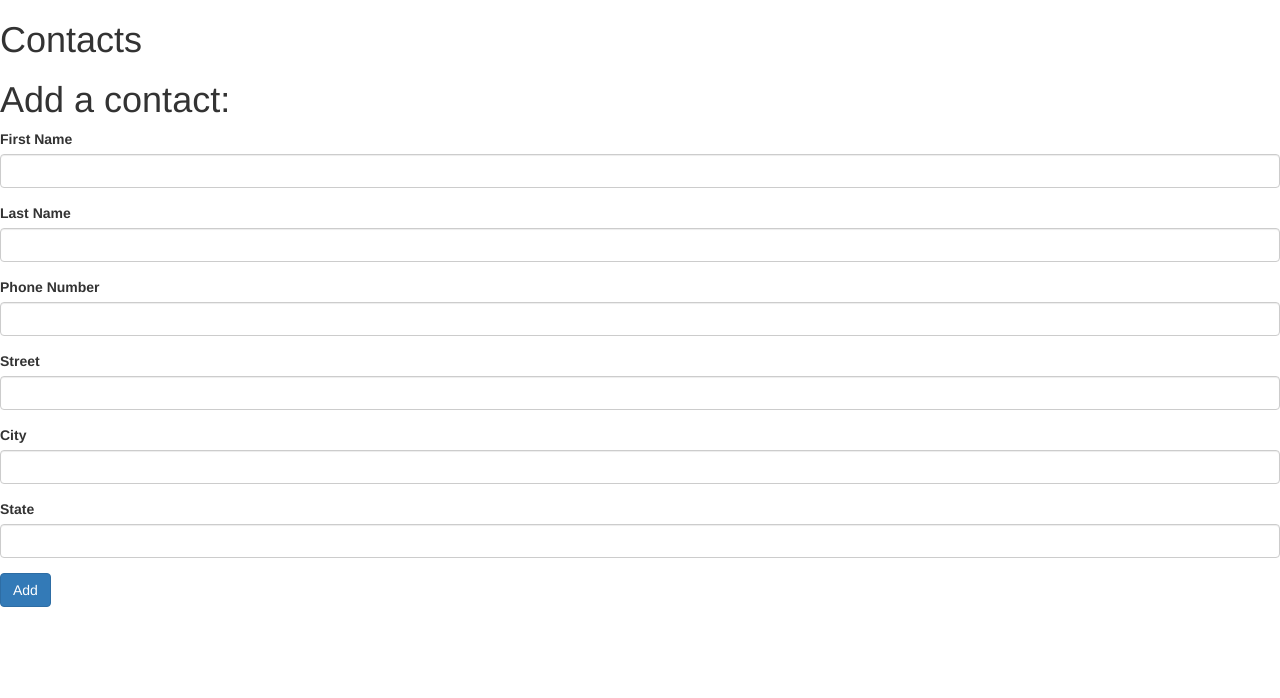
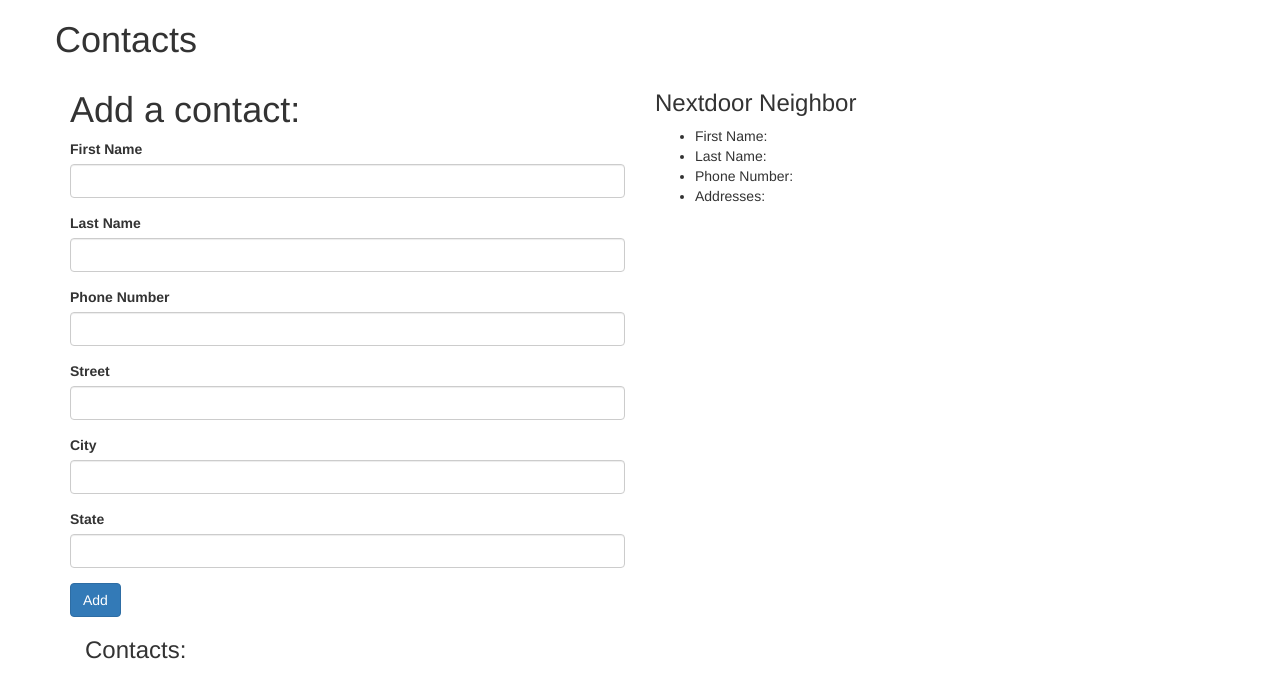
Before and after one commit to jayzamazing/Contact-Application, a website: page index.html in a window 1280 px wide. Drawn offline with nearby package versions, Linux system fonts and the light colour scheme.

Commit message:
Removed style.css for the time being, reorganized html for first row to use grid system in index.html.

```diff
--- a/index.html
+++ b/index.html
@@ -7,11 +7,12 @@
   <link rel="stylesheet" href="https://cdnjs.cloudflare.com/ajax/libs/normalize/4.1.1/normalize.css" type="text/css">
   <link rel="stylesheet" href="node_modules/normalize.css/normalize.css" type="text/css"></head>
   <link rel="stylesheet" href="node_modules/bootstrap/dist/css/bootstrap.css" type="text/css"></head>
-  <link rel="stylesheet" href="css/style.css" type="text/css">
 <body>
-  <section>
+  <section class="container">
+    <section class="row">
       <div>
         <h1>Contacts</h1>
+        <div class="col-sm-6 col-md-6 col-lg-6">
           <form action="">
             <h1>Add a contact:</h1>
             <div class="form-group">
@@ -41,6 +42,26 @@
             <button class="btn btn-default btn-primary">Add</button>
           </form>
         </div>
+        <div class="col-sm-4 col-md-4 col-lg-4">
+          <h3>Nextdoor Neighbor</h3>
+          <ul>
+            <li>First Name: <span id="neighborFirstName"></span></li>
+            <li>Last Name: <span id="neighborFirstName"></span></li>
+            <li>Phone Number: <span id="neighborFirstName"></span></li>
+            <li>Addresses:
+              <ul></ul>
+            </li>
+          </ul>
+        </div>
+      </div>
+    </section>
+    <section class="container">
+      <div>
+        <h3>Contacts:</h3>
+        <ul>
+        </ul>
+      </div>
+    </section>
   </section>
   <script src="https://code.jquery.com/jquery.min.js"></script>
 </body>
```
Lines whose indentation alone changed are shown as unchanged.
